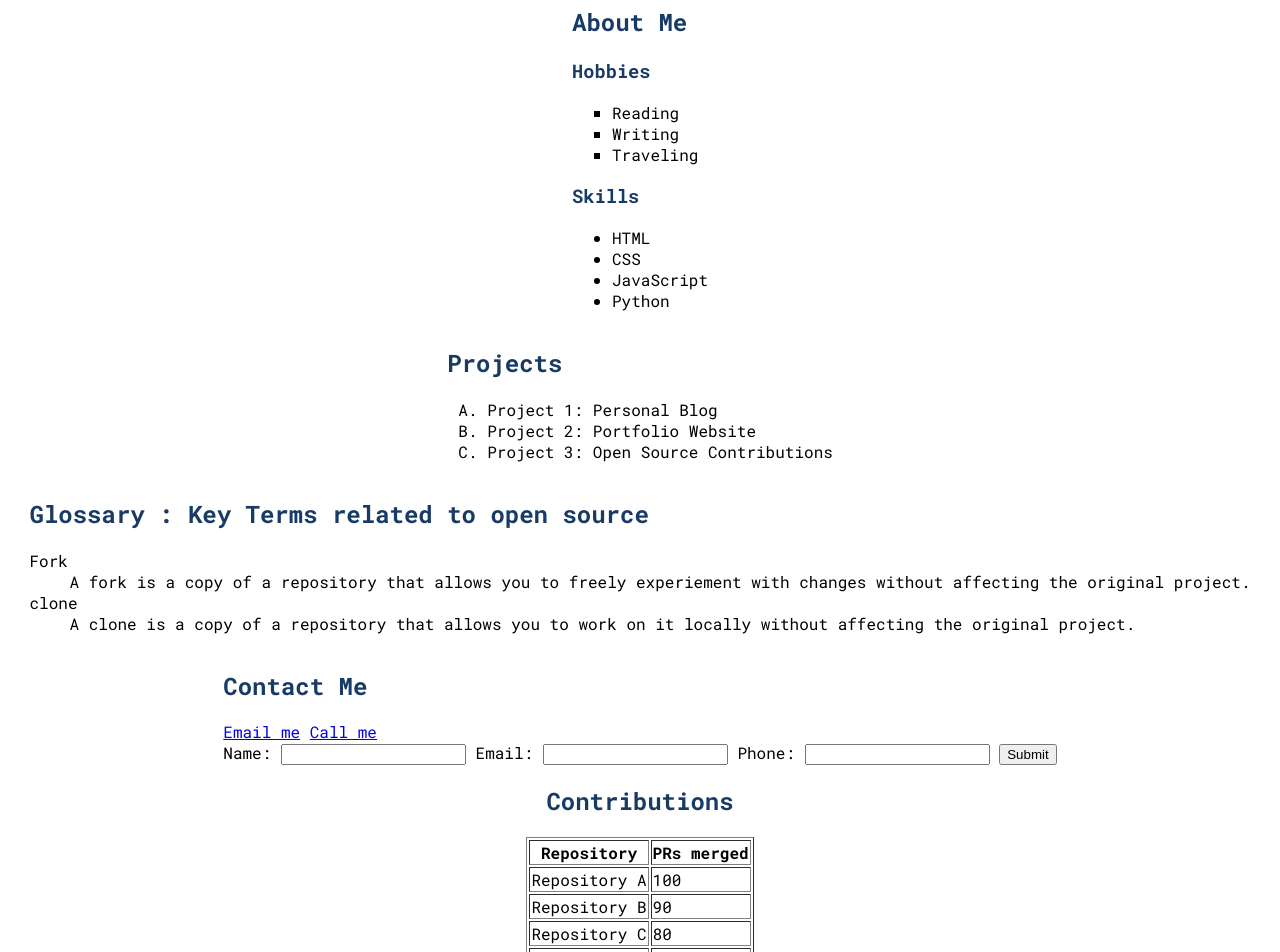
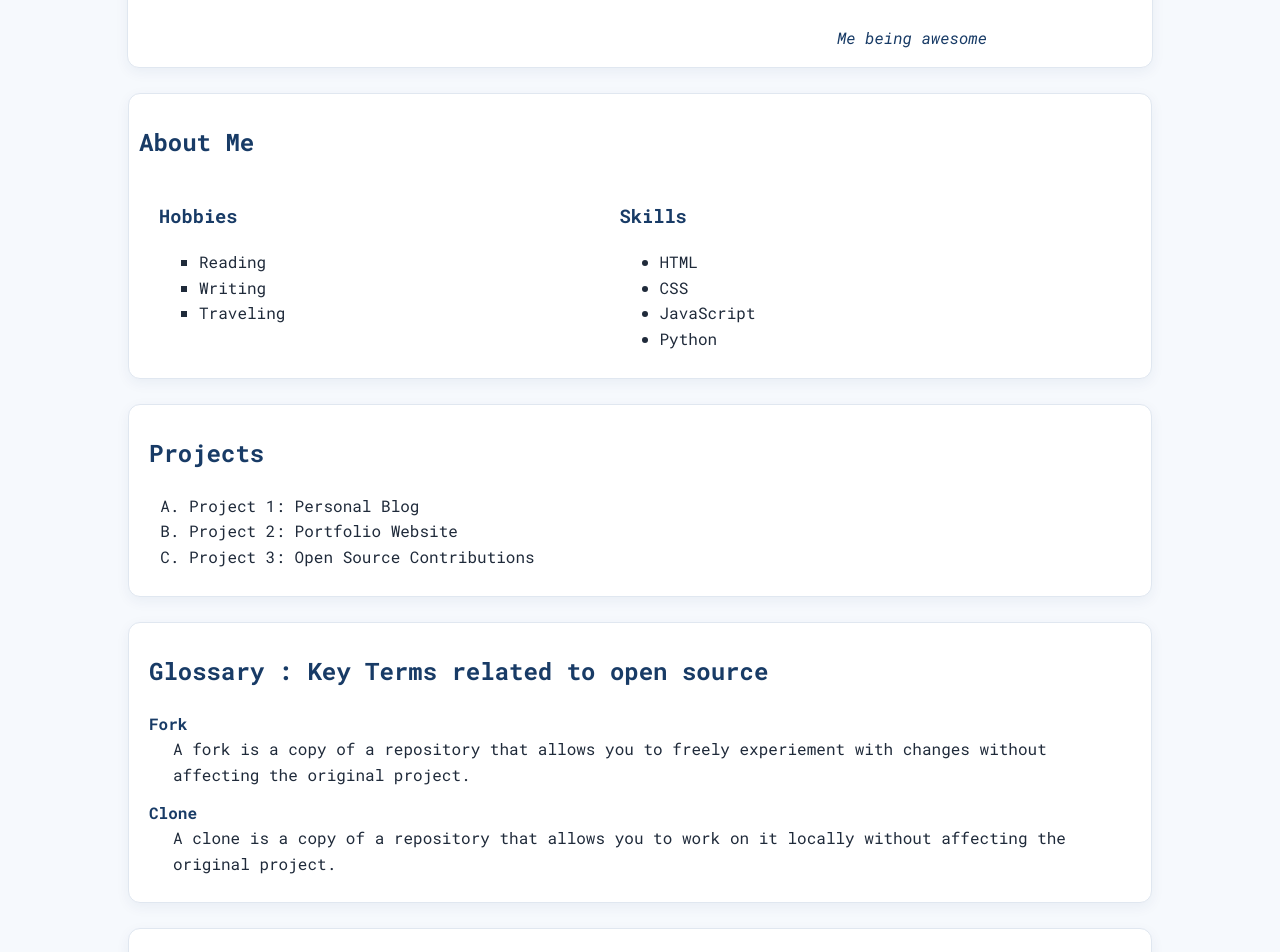
Before and after one commit to karishmamandal-blip/mycontributorprofile, a plain HTML site: page index.html in a window 1280 px wide. Shown: the part 540-1492 px from the top of the page. Drawn offline with Linux system fonts and the light colour scheme; a web font is replaced by a local one.

Commit message:
complete css

```diff
--- a/index.html
+++ b/index.html
@@ -37,21 +37,29 @@
     </div>
 
     <div class="about-me">
+
     <h2 id="about-me">About Me</h2>
+
+    <div class="hobbies">
     <h3>Hobbies</h3>
     <ul type="square">
       <li>Reading</li>
       <li>Writing</li>
       <li>Traveling</li>
     </ul>
+    </div>
 
-    <h3>Skills</h3>
-    <ul>
+
+    <div class="skills">
+     <h3>Skills</h3>
+     <ul>
       <li>HTML</li>
       <li>CSS</li>
       <li>JavaScript</li>
       <li>Python</li>
     </ul>
+    </div>
+
     </div>
 
     <div class="project">
@@ -91,7 +99,7 @@
       <input type="email" id="email" name="email" required>
       <label for="phone">Phone:</label>
       <input type="number" id="phone" name="phone">
-      <button type="submit">Submit</button>
+      <button id="submit-button" type="submit">Submit</button>
     </form>
 
     </div>
--- a/styles.css
+++ b/styles.css
@@ -4,17 +4,21 @@ body {
   font-family: "Roboto Mono", monospace;
   margin: 0;
 }
+
 h1 {
     color : white;
     margin: 0;
     margin-bottom: 10px;
     text-align: center;
 }
+
 h2,h3{
      color :#183b66;
 }
 
 nav {
+    position: sticky;
+    top: 0;
     background-color:#183b66;
 }
 
@@ -24,17 +28,16 @@ nav {
 }
 
 .nav-links {
-    display:  flex;
+    display:flex;
     justify-content: space-evenly;
     align-items: center;
-    height: 50px;
+    height: 3.5rem;
 }
 
 main {
-    display: flex;
-    flex-direction: column;
-    justify-content: center;
-    align-items: center;
+   display: flex;
+   flex-direction: column;
+   align-items: center;
 }
 
 .welcome-blog {
@@ -50,17 +53,115 @@ main {
 
 .welcome-blog p {
       padding: 40px;
-      font-size: 25px;
 }
 
 .welcome-blog img {
-    width: 350px;
-    height: 350px;
-        background-color: #183b66;
-
+    width: 400px;
+    height: 400px;
 }
 
-.welcome-blog img figure figcaption{
+.about-me ,.contact-me{
+    border: 1px solid #e0e7f0;
+    border-radius: 12px;
+    margin-top: 25px;
+    box-shadow: 0 4px 14px rgba(23, 59, 103, 0.06);
+    padding: 10px;
+    width: 80vw;
+}
+
+.contact-me form{
+   display: grid;
+   width: 400px;
+}
+
+figcaption{
+    color: #183b66;
     text-align: center;
+    font-style: italic;
+}
+
+
+/* Page basics */
+html { scroll-behavior: smooth; }
+body { color: #1f2a3a; background-color: #f6f9fd; line-height: 1.6; }
+nav { z-index: 10; padding-top: 12px; }
+h1 { letter-spacing: 1px; }
+
+/* Nav links: hover effect */
+.nav-links a { padding: 6px 10px; border-radius: 6px; transition: background-color 0.2s; }
+.nav-links a:hover { background-color: #2a5a96; }
+
+/* Anchor jumps shouldn't hide under the sticky nav */
+h2[id] { scroll-margin-top: 110px; }
+
+/* Welcome card */
+.welcome-blog { background-color: white; }
+.welcome-blog img { border-radius: 12px; object-fit: cover; }
+
+/* About me: hobbies and skills side by side */
+.about-me { background-color: white; box-sizing: border-box; }
+.about-me .hobbies, .about-me .skills { display: inline-block; vertical-align: top; width: 45%; padding: 0 20px; box-sizing: border-box; }
+
+/* Projects and glossary: same card look as other sections */
+.project, .glossary {
+    background-color: white;
+    border: 1px solid #e0e7f0;
+    border-radius: 12px;
+    box-shadow: 0 4px 14px rgba(23, 59, 103, 0.06);
+    padding: 10px 20px;
+    margin-top: 25px;
+    width: 80vw;
+    box-sizing: border-box;
+}
+dt { font-weight: bold; color: #183b66; margin-top: 12px; text-transform: capitalize; }
+dd { margin-left: 24px; }
+
+/* Contact me */
+.contact-me { background-color: white; box-sizing: border-box; }
+.contact-me > a {
+    display: inline-block;
+    margin: 6px 12px 12px 0;
+    padding: 8px 16px;
+    color: #183b66;
+    border: 1px solid #183b66;
+    border-radius: 8px;
+    text-decoration: none;
+}
+.contact-me > a:hover { background-color: #183b66; color: white; }
+.contact-me label { margin-top: 12px; margin-bottom: 4px; font-weight: bold; color: #183b66; }
+.contact-me input {
+    padding: 8px 10px;
+    border: 1px solid #c5d3e6;
+    border-radius: 6px;
+    font-family: inherit;
+}
+.contact-me input:focus { outline: none; border-color: #183b66; box-shadow: 0 0 0 3px rgba(24, 59, 102, 0.15); }
+#submit-button {
+    margin-top: 18px;
+    padding: 10px;
     background-color: #183b66;
+    color: white;
+    border: none;
+    border-radius: 8px;
+    font-family: inherit;
+    font-size: 1rem;
+    cursor: pointer;
 }
+#submit-button:hover { background-color: #2a5a96; }
+
+/* Contributions table */
+table { border-collapse: collapse; width: 60vw; margin-bottom: 40px; background-color: white; box-shadow: 0 4px 14px rgba(23, 59, 103, 0.06); }
+th { background-color: #183b66; color: white; padding: 10px; text-align: left; }
+td { padding: 10px; border: 1px solid #e0e7f0; }
+tbody tr:nth-child(even) { background-color: #f1f5fb; }
+tbody tr:hover { background-color: #dfe8f5; }
+
+/* Small screens */
+@media (max-width: 700px) {
+    .nav-links { flex-wrap: wrap; height: auto; padding: 8px 0; }
+    .welcome-blog { flex-direction: column; }
+    .welcome-blog img { width: 100%; height: auto; }
+    .about-me .hobbies, .about-me .skills { width: 100%; }
+    .contact-me form { width: 100%; }
+    table { width: 90vw; }
+}
```
